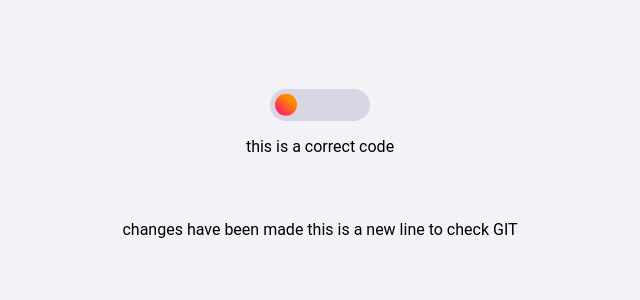
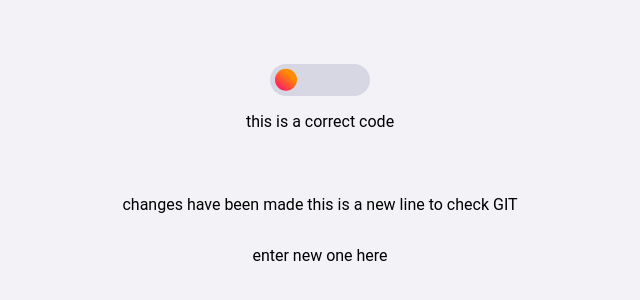
Before and after one commit to Jigneshpandian/jdg, a plain HTML site: page index.html in a window 1280 px wide. Shown: the part 236-536 px from the top of the page, without its empty margins (320-960 px from the left). Drawn offline with Linux system fonts and the light colour scheme.

Commit message:
dhanush change the last line

```diff
--- a/index.html
+++ b/index.html
@@ -15,5 +15,6 @@
 </label>
     <p>this is a correct code <p>
         <p>changes have been made this is a new line to check GIT</p>
+        <p>enter new one here</p>
 </body>
 </html>
```
